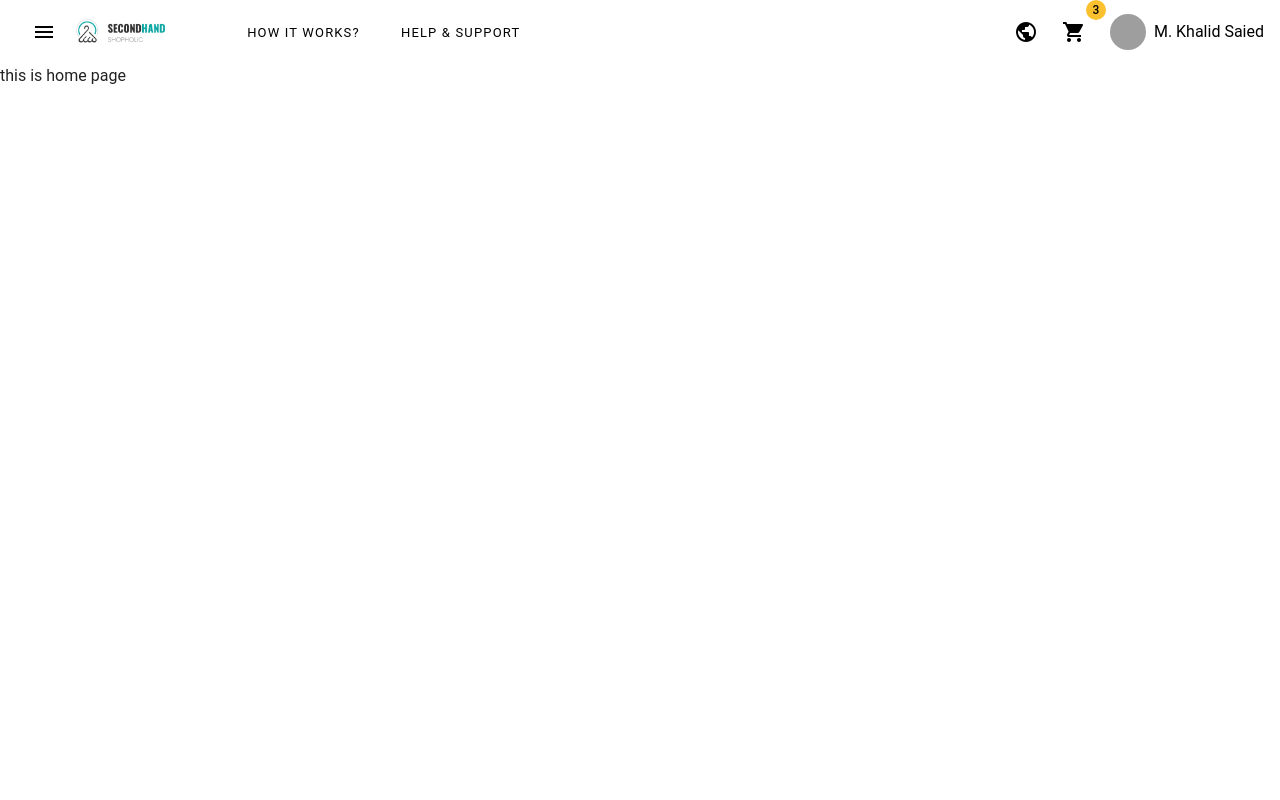
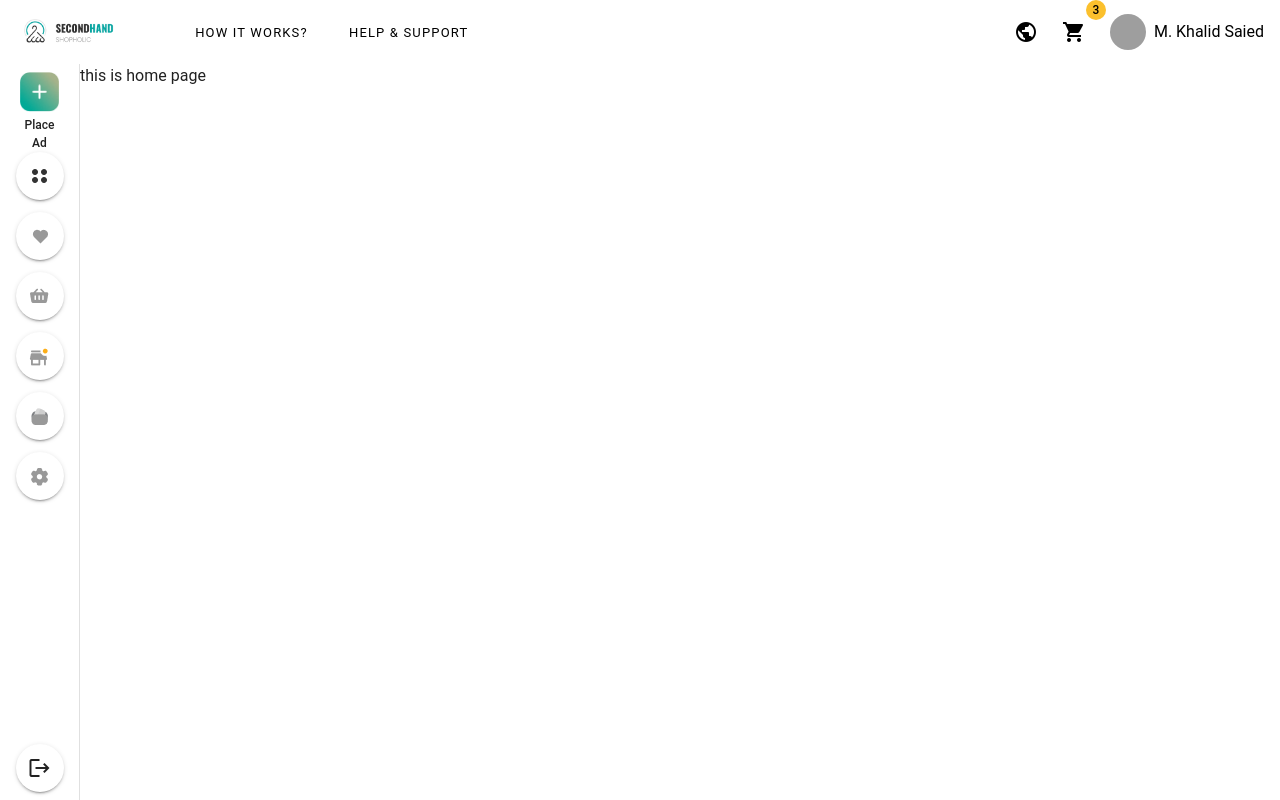
Before and after one commit to hemadlawar/FrontEnd-Developer-Assignment, a Vue app: page /home in a window 1280 px wide. Built offline with nearby package versions, Linux system fonts and the light colour scheme; grey boxes are pictures that could not be loaded.

Commit message:
Make the drawer permanent

```diff
--- a/src/components/SideBar.vue
+++ b/src/components/SideBar.vue
@@ -1,14 +1,8 @@
 <script setup lang="ts">
 import { ref } from "vue";
 
-// Sidebar state
-const drawer = ref(false);
+// Cart count
 const cartCount = ref(3);
-
-// Toggle sidebar
-function toggleDrawer() {
-  drawer.value = !drawer.value;
-}
 
 // Assets (your icons)
 import chatLogo from "../assets/Chat.png";
@@ -25,15 +19,11 @@ import GroupImg from "../assets/GroupImg.png";
 <template>
   <v-layout>
     <!-- TOP APP BAR -->
-    <!-- TOP APP BAR -->
     <v-app-bar app flat color="white" class="px-4">
-      <!-- Hamburger (only when sidebar is closed) -->
-      <v-app-bar-nav-icon v-if="!drawer" @click="toggleDrawer" />
-
       <!-- Logo (bigger now) -->
       <v-img :src="GroupImg" max-width="90" class="ml-2 logo-img"></v-img>
 
-      <!-- Left Links (smaller text) -->
+      <!-- Left Links -->
       <v-btn variant="text" class="ml-16 small-link">How It Works?</v-btn>
       <v-btn variant="text" class="ml-2 small-link">Help & Support</v-btn>
 
@@ -62,14 +52,8 @@ import GroupImg from "../assets/GroupImg.png";
       <span class="ml-2">M. Khalid Saied</span>
     </v-app-bar>
 
-    <!-- SIDEBAR (drawer) -->
-    <v-navigation-drawer
-      v-model="drawer"
-      app
-      temporary
-      :width="80"
-      @click:outside="drawer = false"
-    >
+    <!-- PERMANENT SIDEBAR -->
+    <v-navigation-drawer app permanent :width="80">
       <v-list color="transparent" class="d-flex flex-column align-center">
         <!-- Place Ad button -->
         <v-btn
@@ -126,10 +110,8 @@ import GroupImg from "../assets/GroupImg.png";
 
 <style scoped>
 .cart-badge {
-  .cart-badge {
-    --v-badge-offset-x: 8px; /* move right */
-    --v-badge-offset-y: -8px; /* move up */
-  }
+  --v-badge-offset-x: 8px; /* move right */
+  --v-badge-offset-y: -8px; /* move up */
 }
 
 .cart-badge .v-badge__badge {
@@ -141,8 +123,8 @@ import GroupImg from "../assets/GroupImg.png";
 }
 
 .cart-btn {
-  padding: 0 !important; /* remove extra button padding */
-  margin: 0 !important; /* remove any margin */
+  padding: 0 !important;
+  margin: 0 !important;
 }
 
 .custom-icon-btn {
```
